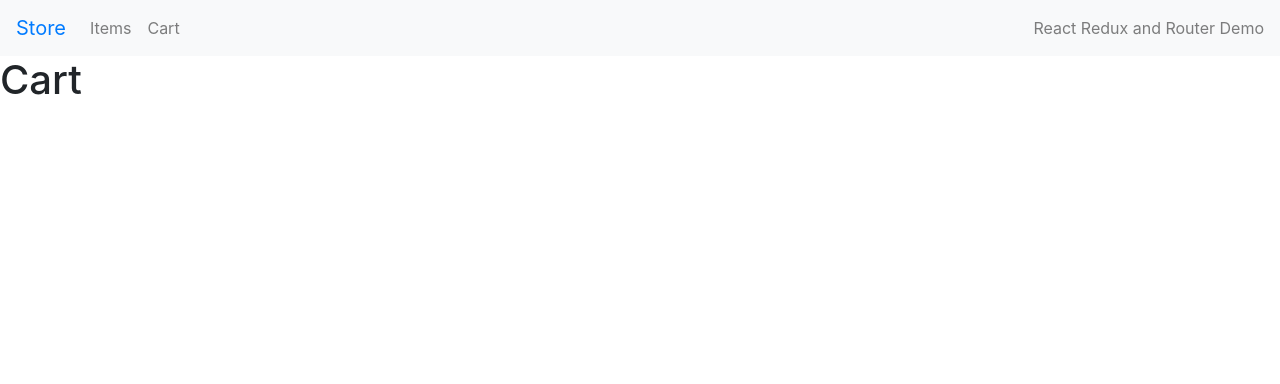
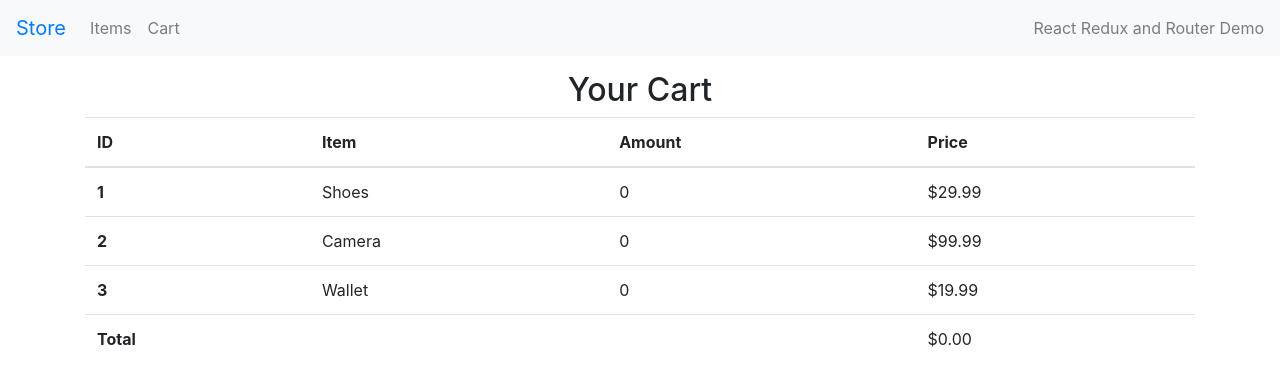
Before and after one commit to fmojica30/tech-report-demo, a React (Create React App) app: page /cart in a window 1280 px wide. Shown: the top 384 px of the page. Built offline with nearby package versions, Linux system fonts and the light colour scheme.

Commit message:
Adding all of the finalized product

```diff
--- a/package.json
+++ b/package.json
@@ -13,7 +13,11 @@
     "react-router": "^5.1.2",
     "react-router-dom": "^5.1.2",
     "react-scripts": "3.4.1",
-    "reactstrap": "^8.4.1"
+    "reactstrap": "^8.4.1",
+    "redux": "^4.0.5",
+    "redux-devtools-extension": "^2.13.8",
+    "redux-thunk": "^2.3.0",
+    "thunk": "^0.0.1"
   },
   "scripts": {
     "start": "react-scripts start",
--- a/src/Components/Cart/Cart.js
+++ b/src/Components/Cart/Cart.js
@@ -1,11 +1,69 @@
-import React from 'react';
+import React, { Fragment } from "react";
+import { connect } from "react-redux";
+import { Container, Row, Col, Table } from "reactstrap";
 
-const Cart = props => {
+const Cart = (props) => {
+
+  const calculateTotal = () => {
+    return
+  }
   return (
-    <div>
-      <h1>Cart</h1>
-    </div>
-  )
-}
+    <Fragment>
+      <div style={{ textAlign: "center", marginTop: "15px" }}>
+        <h2>Your Cart</h2>
+      </div>
+      <Container>
+        <Row>
+          <Col>
+            <Table>
+              <thead>
+                <tr>
+                  <th>ID</th>
+                  <th>Item</th>
+                  <th>Amount</th>
+                  <th>Price</th>
+                </tr>
+              </thead>
+              <tbody>
+                <tr>
+                  <th scope="row">1</th>
+                  <td>Shoes</td>
+                  <td>{props.shoes}</td>
+                  <td>$29.99</td>
+                </tr>
+                <tr>
+                  <th scope="row">2</th>
+                  <td>Camera</td>
+                  <td>{props.camera}</td>
+                  <td>$99.99</td>
+                </tr>
+                <tr>
+                  <th scope="row">3</th>
+                  <td>Wallet</td>
+                  <td>{props.wallet}</td>
+                  <td>$19.99</td>
+                </tr>
+                <tr>
+                  <th scope="row">Total</th>
+                  <td></td>
+                  <td></td>
+                  <td>{"$"+((props.shoes * 29.99) + (props.wallet * 19.99) + (props.camera * 99.99)).toFixed(2).toString()}</td>
+                </tr>
+              </tbody>
+            </Table>
+          </Col>
+        </Row>
+      </Container>
+    </Fragment>
+  );
+};
 
-export default Cart;
+const mapStateToProps = (state) => {
+  return {
+    shoes: state.shoes,
+    wallet: state.wallet,
+    camera: state.camera,
+  };
+};
+
+export default connect(mapStateToProps)(Cart);
--- a/src/Components/Items/Items.js
+++ b/src/Components/Items/Items.js
@@ -10,13 +10,12 @@ import {
   CardSubtitle,
   Button,
 } from "reactstrap";
+import { connect } from "react-redux";
 
 // Image imports
 import Shoes from "../../Static/Images/Shoes.jpg";
 import Wallet from "../../Static/Images/Wallet.jpg";
 import DSLR from "../../Static/Images/DSLR.jpg";
-
-
 
 const Items = (props) => {
   return (
@@ -36,22 +35,17 @@ const Items = (props) => {
               <CardBody>
                 <CardTitle>Camera</CardTitle>
                 <CardSubtitle>High Quality DSLR</CardSubtitle>
-                <Button style={{margin: "15px"}}>Add to cart</Button>
+                <Button style={{ margin: "15px" }} onClick={props.addCamera}>Add to cart</Button>
               </CardBody>
             </Card>
           </Col>
           <Col>
             <Card>
-              <CardImg
-                top
-                width="100%"
-                src={Shoes}
-                alt="Card image cap"
-              />
+              <CardImg top width="100%" src={Shoes} alt="Card image cap" />
               <CardBody>
                 <CardTitle>White Shoes</CardTitle>
                 <CardSubtitle>Comfortable Shoes</CardSubtitle>
-                <Button style={{margin: "15px"}}>Add to Cart</Button>
+                <Button style={{ margin: "15px" }} onClick={props.addShoes}>Add to Cart</Button>
               </CardBody>
             </Card>
           </Col>
@@ -67,7 +61,7 @@ const Items = (props) => {
               <CardBody>
                 <CardTitle>Wallet</CardTitle>
                 <CardSubtitle>High quality leather wallet</CardSubtitle>
-                <Button style={{margin: "15px"}}>Add to Cart</Button>
+                <Button style={{ margin: "15px" }} onClick={props.addWallet}>Add to Cart</Button>
               </CardBody>
             </Card>
           </Col>
@@ -77,4 +71,20 @@ const Items = (props) => {
   );
 };
 
-export default Items;
+const mapStateToProps = (state) => {
+  return {
+    shoes: state.shoes,
+    wallet: state.wallet,
+    camera: state.camera,
+  };
+};
+
+const mapDispatchToProps = (dispatch) => {
+  return {
+    addShoes: () => dispatch({ type: "ADD_SHOES" }),
+    addWallet: () => dispatch({ type: "ADD_WALLET" }),
+    addCamera: () => dispatch({ type: "ADD_CAMERA" }),
+  };
+};
+
+export default connect(mapStateToProps, mapDispatchToProps)(Items);
--- /dev/null
+++ b/src/Store/reducer.js
@@ -0,0 +1,32 @@
+const initialState = {
+  shoes: 0,
+  wallet: 0,
+  camera: 0,
+};
+
+const reducer = (state = initialState, action) => {
+  switch (action.type) {
+    case "ADD_SHOES":
+      let newShoesCount = state.shoes + 1;
+      return {
+        ...state,
+        shoes: newShoesCount,
+      };
+    case "ADD_WALLET":
+      let newWalletCount = state.wallet + 1;
+      return {
+        ...state,
+        wallet: newWalletCount,
+      };
+    case "ADD_CAMERA":
+      let newCameraCount = state.camera + 1;
+      return {
+        ...state,
+        camera: newCameraCount,
+      };
+    default:
+      return state;
+  }
+};
+
+export default reducer;
--- /dev/null
+++ b/src/Store/store.js
@@ -0,0 +1,16 @@
+import { createStore, applyMiddleware } from "redux";
+import { composeWithDevTools } from "redux-devtools-extension";
+import thunk from "redux-thunk";
+import reducer from "./reducer.js";
+
+const initialState = { shoes: 0, wallet: 0, camera: 0};
+
+const middleware = [thunk];
+
+const store = createStore(
+  reducer,
+  initialState,
+  composeWithDevTools(applyMiddleware(...middleware))
+);
+
+export default store;
--- a/src/index.js
+++ b/src/index.js
@@ -1,15 +1,21 @@
-import React from 'react';
-import ReactDOM from 'react-dom';
-import './index.css';
-import App from './App';
-import * as serviceWorker from './serviceWorker';
-import 'bootstrap/dist/css/bootstrap.min.css';
+import React from "react";
+import ReactDOM from "react-dom";
+import "./index.css";
+import App from "./App";
+import * as serviceWorker from "./serviceWorker";
+import "bootstrap/dist/css/bootstrap.min.css";
+
+import { Provider } from "react-redux";
+
+import store from './Store/store.js';
 
 ReactDOM.render(
   <React.StrictMode>
-    <App />
+    <Provider store={store}>
+      <App />
+    </Provider>
   </React.StrictMode>,
-  document.getElementById('root')
+  document.getElementById("root")
 );
 
 // If you want your app to work offline and load faster, you can change
```
Also changed, not shown: 1 other file (tests, documents, lock files or other folders).
